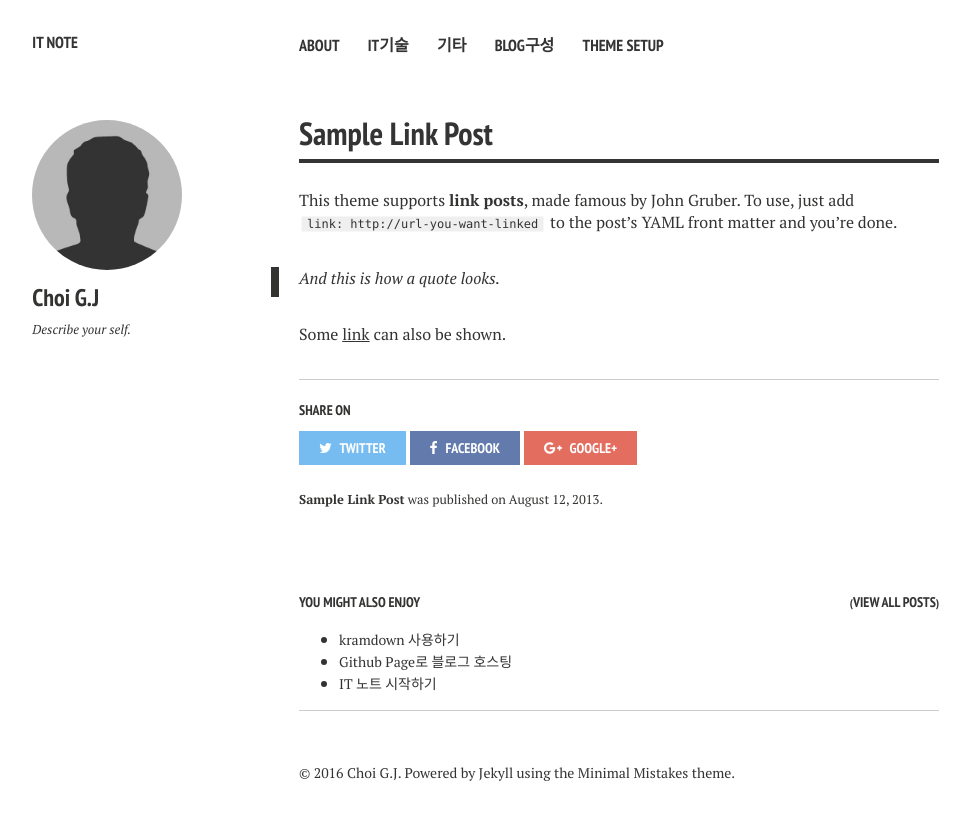
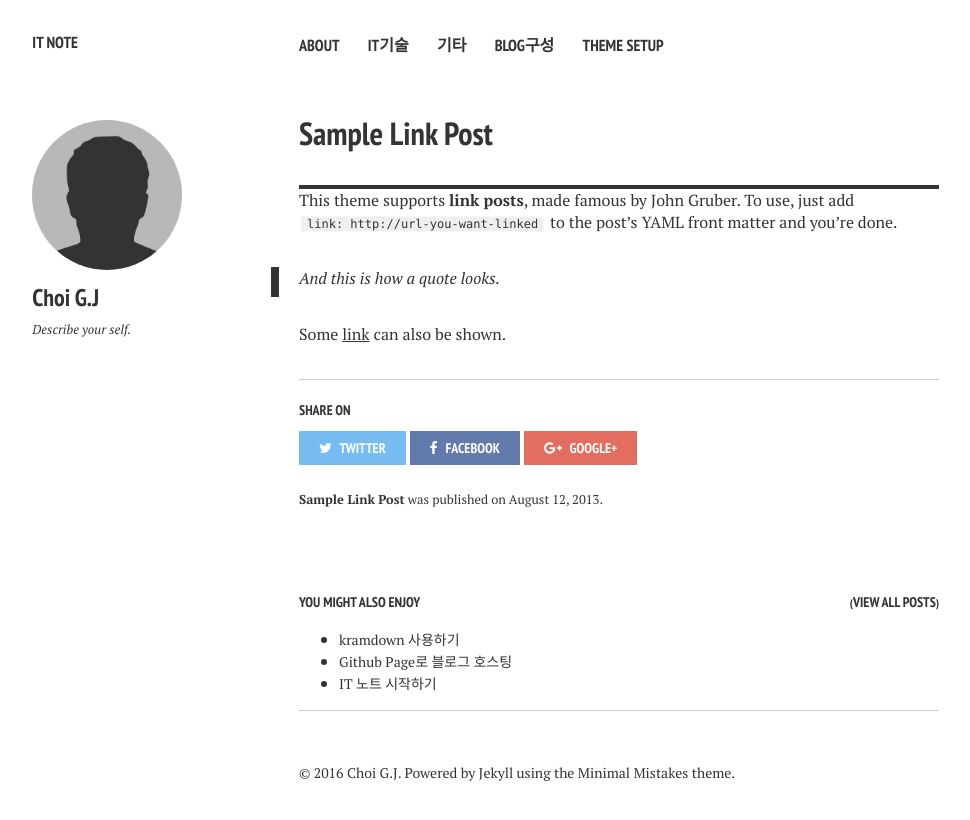
Before and after one commit to gjchoitest/gjchoitest.github.io, a Jekyll site: the page built from _posts/2013-08-12-sample-link-post.md, in a window 1280 px wide. Shown: the top 820 px of the page, without its empty margins (21-991 px from the left). Built offline with Jekyll 4.4.1, drawn with Linux system fonts in a browser that asks for light colours; nearby versions of some CDN libraries.

Commit message:
Update custom.scss

```diff
--- a/_sass/custom.scss
+++ b/_sass/custom.scss
@@ -2,7 +2,7 @@
    Custom CSS
    ========================================================================== */
 
-h1 {
+div .headline-wrap {
     padding-bottom: 0.8rem;
     border-bottom: solid 0.3rem #343434;
 }
```
